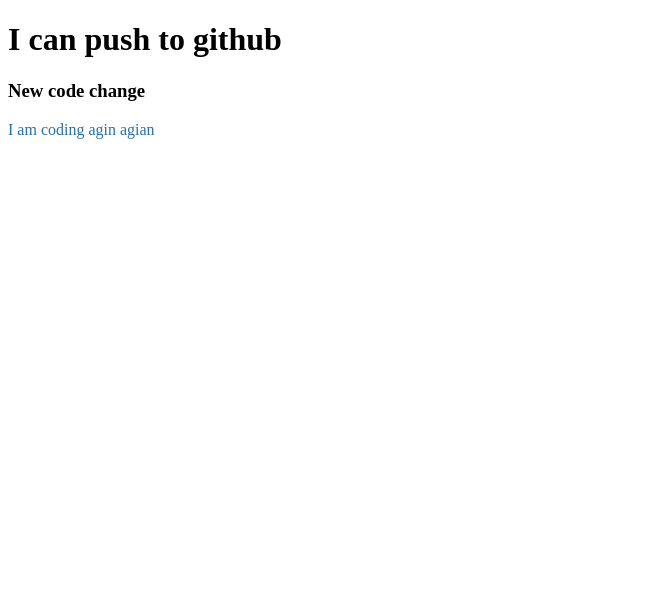
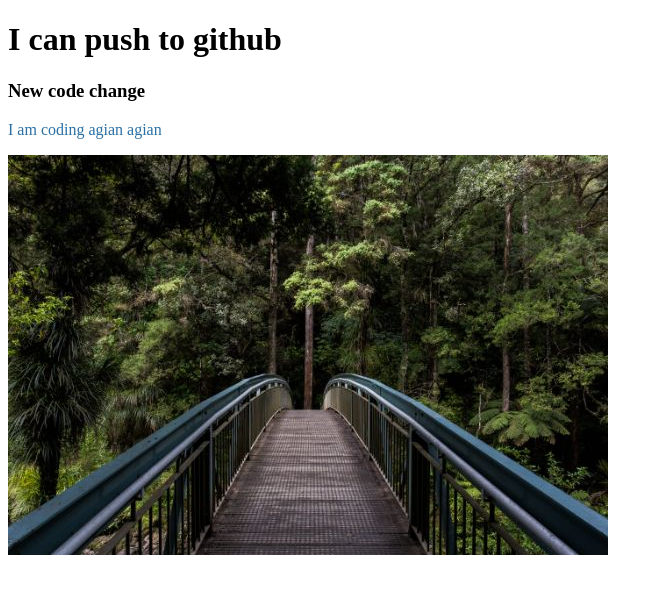
Before and after one commit to FarjanaAkterLaila/my-first-repo, a plain HTML site: page index.html in a window 1280 px wide. Shown: the whole page, without its empty margins (0-663 px from the left). Drawn offline with Linux system fonts and the light colour scheme.

Commit message:
image added

```diff
--- a/index.html
+++ b/index.html
@@ -10,7 +10,7 @@
 <body>
     <h1>I can push to github</h1>
     <h3>New code change</h3>
-    <p>I am coding agin agian</p>
-
+    <p>I am coding agian agian</p>
+<img src="2.jpg" alt="">
 </body>
 </html>
```
Also changed, not shown: 2.jpg (added).
